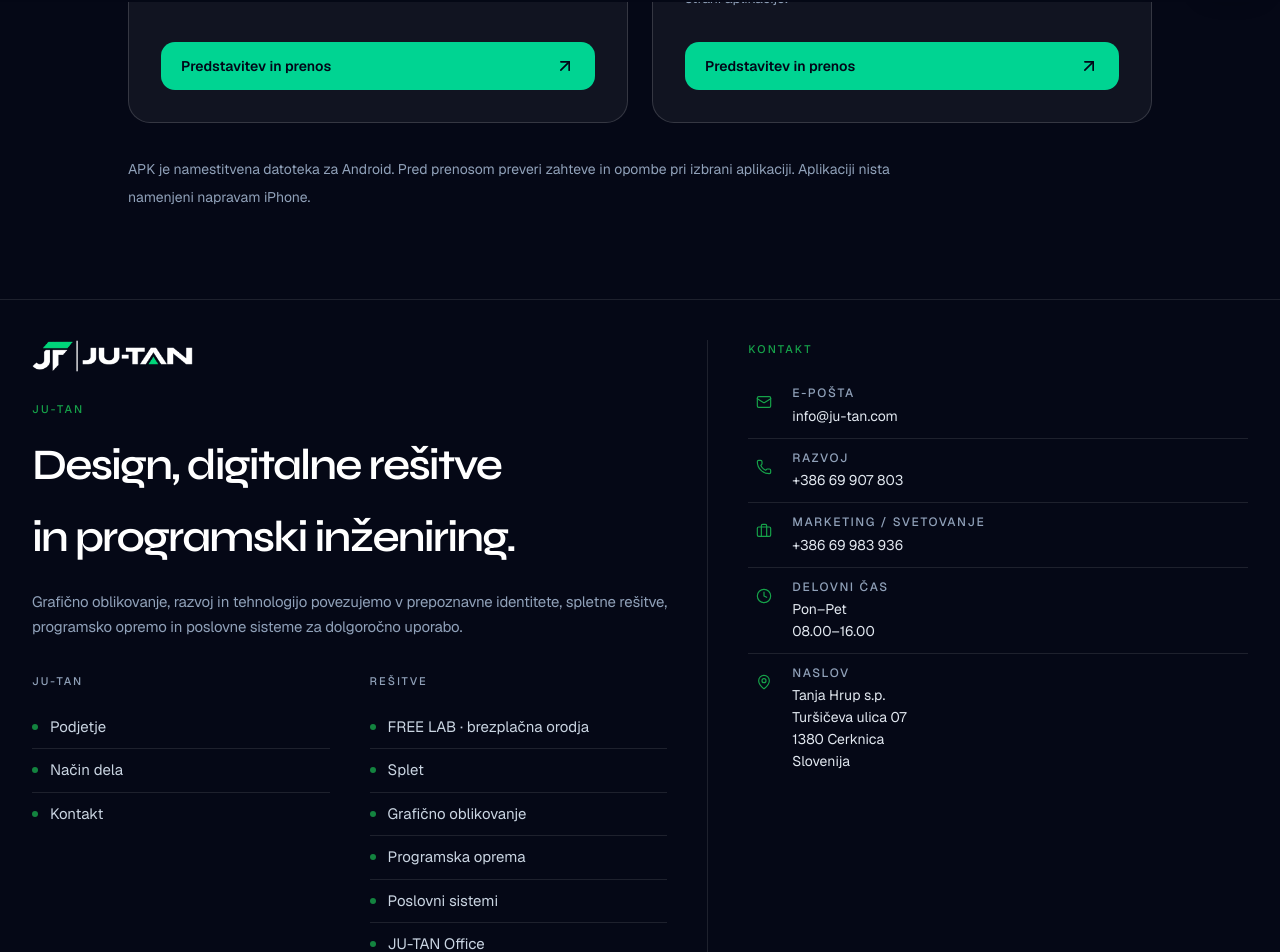
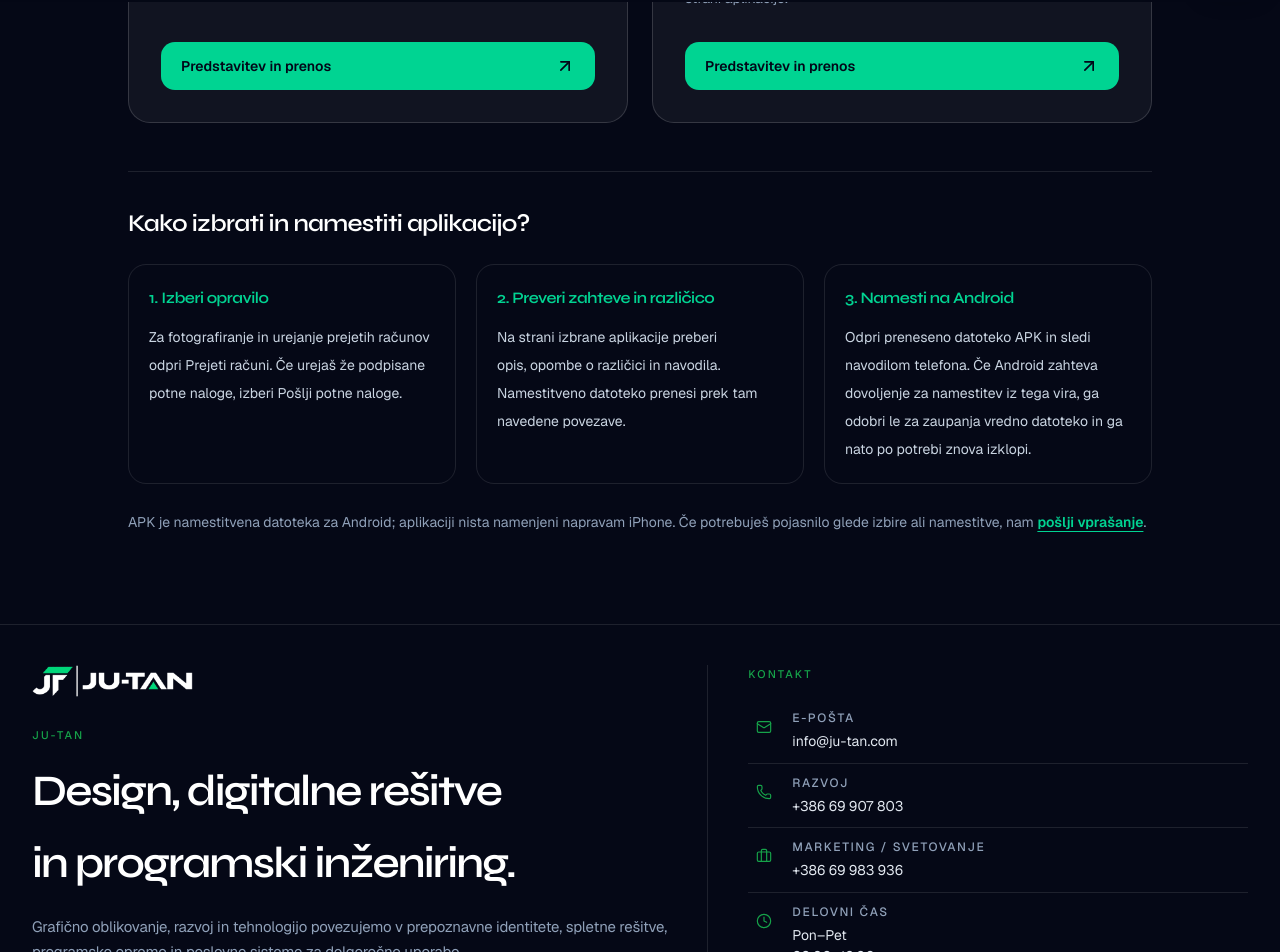
Before and after one commit to jurezaki-cloud/ju-tan-web, a Next.js app: page /free-apk-za-podjetja in a window 1280 px wide. Shown: the part 798-1750 px from the top of the page. Built offline with nearby package versions, Linux system fonts and the light colour scheme; no server answers.

Commit message:
content(seo): add practical APK choice and installation guide

```diff
--- a/app/free-apk-za-podjetja/page.tsx
+++ b/app/free-apk-za-podjetja/page.tsx
@@ -62,9 +62,34 @@ export default function FreeApkPage() {
                 </article>
               ))}
             </div>
-            <p className="mt-8 max-w-[48rem] text-sm leading-7 text-slate-400 light:text-slate-600">
-              APK je namestitvena datoteka za Android. Pred prenosom preveri zahteve in opombe pri izbrani aplikaciji. Aplikaciji nista namenjeni napravam iPhone.
-            </p>
+            <section aria-labelledby="apk-guide-title" className="mt-12 max-w-[64rem] border-t border-white/10 pt-9 light:border-slate-200">
+              <h2 id="apk-guide-title" className="font-heading text-2xl font-semibold text-white light:text-slate-900">
+                Kako izbrati in namestiti aplikacijo?
+              </h2>
+              <ol className="mt-6 grid gap-5 md:grid-cols-3">
+                <li className="rounded-2xl border border-white/10 p-5 light:border-slate-200">
+                  <h3 className="font-semibold text-emerald-400 light:text-emerald-700">1. Izberi opravilo</h3>
+                  <p className="mt-3 text-sm leading-7 text-slate-300 light:text-slate-700">
+                    Za fotografiranje in urejanje prejetih računov odpri Prejeti računi. Če urejaš že podpisane potne naloge, izberi Pošlji potne naloge.
+                  </p>
+                </li>
+                <li className="rounded-2xl border border-white/10 p-5 light:border-slate-200">
+                  <h3 className="font-semibold text-emerald-400 light:text-emerald-700">2. Preveri zahteve in različico</h3>
+                  <p className="mt-3 text-sm leading-7 text-slate-300 light:text-slate-700">
+                    Na strani izbrane aplikacije preberi opis, opombe o različici in navodila. Namestitveno datoteko prenesi prek tam navedene povezave.
+                  </p>
+                </li>
+                <li className="rounded-2xl border border-white/10 p-5 light:border-slate-200">
+                  <h3 className="font-semibold text-emerald-400 light:text-emerald-700">3. Namesti na Android</h3>
+                  <p className="mt-3 text-sm leading-7 text-slate-300 light:text-slate-700">
+                    Odpri preneseno datoteko APK in sledi navodilom telefona. Če Android zahteva dovoljenje za namestitev iz tega vira, ga odobri le za zaupanja vredno datoteko in ga nato po potrebi znova izklopi.
+                  </p>
+                </li>
+              </ol>
+              <p className="mt-6 text-sm leading-7 text-slate-400 light:text-slate-600">
+                APK je namestitvena datoteka za Android; aplikaciji nista namenjeni napravam iPhone. Če potrebuješ pojasnilo glede izbire ali namestitve, nam <Link href="/kontakt" className="font-semibold text-emerald-400 underline underline-offset-4 light:text-emerald-700">pošlji vprašanje</Link>.
+              </p>
+            </section>
           </div>
         </Section>
       </main>
```
